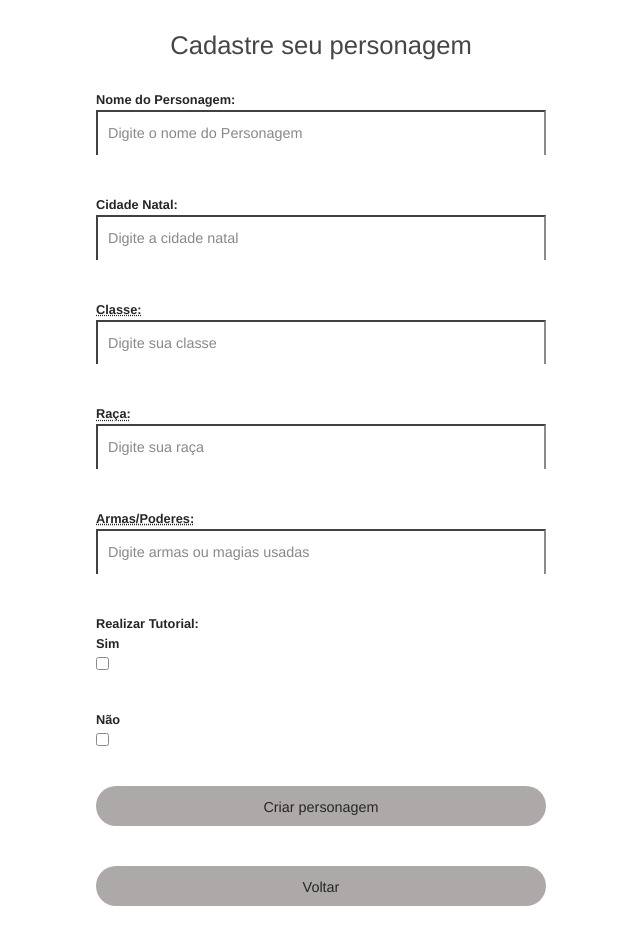
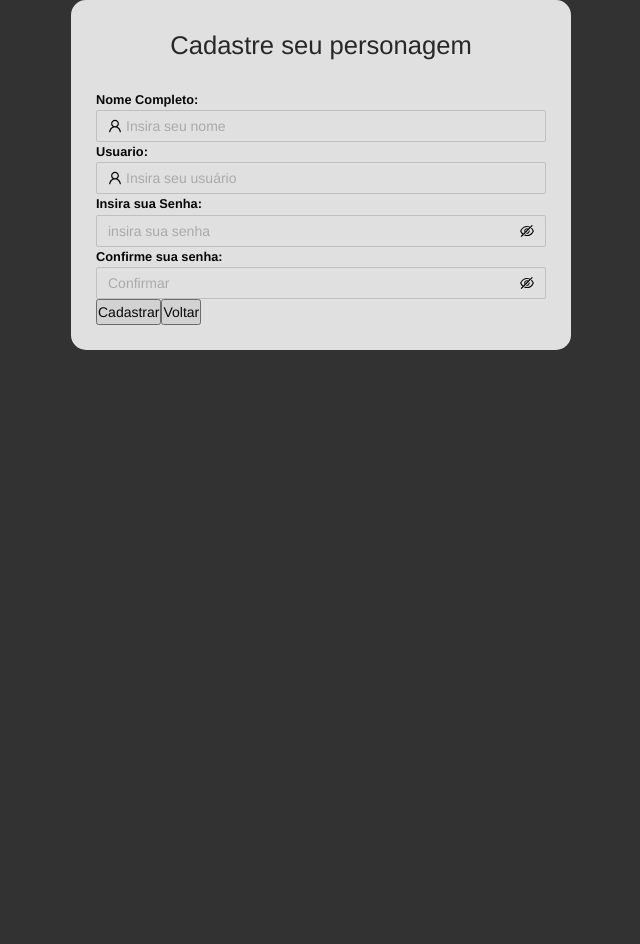
Before and after one commit to w2gner/funkoOnSale-FrontEnd, a React (Create React App) app: page /cadastro in a window 1280 px wide. Shown: the top 944 px of the page, without its empty margins (319-959 px from the left). After the commit the page ends 800 px from the top, so only its background shows below. Built offline with nearby package versions, Linux system fonts and the light colour scheme.

Commit message:
Corrigindo pagina de Cadastro

```diff
--- a/src/Cadastro/Cadastro.css
+++ b/src/Cadastro/Cadastro.css
@@ -18,7 +18,7 @@ body{
     background-image: url('imagens/fundoteste.jpg');*/
     background-size: cover;
     background-position-y: 0px;
-
+    background-color: #323232;
 }
 #main-container{
     width: 500px;
--- a/src/Cadastro/Cadastro.js
+++ b/src/Cadastro/Cadastro.js
@@ -1,7 +1,14 @@
 import React from "react";
 import './Cadastro.css';
 import template from "./Cadastro.jsx";
+import { InfoCircleOutlined, UserOutlined,EyeInvisibleOutlined, EyeTwoTone } from '@ant-design/icons';
+import { Input } from 'antd';
+import { Checkbox } from 'antd';
 
+const onChange = (e) => {
+    console.log(`checked = ${e.target.checked}`);
+    };
+const App = () => <Checkbox onChange={onChange}>Checkbox</Checkbox>;
 class Cadastro extends React.Component {
     render() {
         return (
@@ -9,43 +16,38 @@ class Cadastro extends React.Component {
                 <h1>Cadastre seu personagem</h1>
                 <form id="cadastroperso">
                     <div class="full-box">
-                        <label for="nome">Nome do Personagem:</label>
-                        <input type="text" name="personagem" id="nome" placeholder="Digite o nome do Personagem" />
+                        <label for="nome">Nome Completo:</label>
+                        <Input
+                            placeholder="Insira seu nome"
+                            prefix={<UserOutlined className="site-form-item-icon" />}
+                            />
                     </div>
                     <div class="full-box">
-                        <label for="cidade"> Cidade Natal:</label>
-                        <input type="text" name="cidade" id="cidade" placeholder="Digite a cidade natal" />
+                        <label for="User"> Usuario:</label>
+                        <Input
+                            placeholder="Insira seu usuário"
+                            prefix={<UserOutlined className="site-form-item-icon" />}
+                            />
                     </div>
                     <div class="full-box">
-                        <label for="Classe">
-                            <abbr title="Ex: Guerreiro, Arqueiro, Mago">Classe:</abbr>
-                        </label>
-                        <input type="text" name="classe" id="classe" placeholder="Digite sua classe " />
+                        <label for="Senha"> Insira sua Senha:  </label>
+                        <Input.Password
+                                placeholder="insira sua senha"
+                                iconRender={visible => (visible ? <EyeTwoTone /> : <EyeInvisibleOutlined />)}
+                            />
                     </div>
                     <div class="full-box">
-                        <label for="cidade">
-                            <abbr title="Ex: Humano, Deus, Planeta">Raça:</abbr>
-                        </label>
-                        <input type="text" name="raça" id="raça" placeholder="Digite sua raça" />
+                        <label for="Confirma"> Confirme sua senha: </label>
+                        <Input.Password
+                            placeholder="Confirmar"
+                            iconRender={visible => (visible ? <EyeTwoTone /> : <EyeInvisibleOutlined />)}
+                        />
                     </div>
                     <div class="full-box">
-                        <label for="apetrechos">
-                            <abbr title="Ex: Martelo, Armadura, Magia">Armas/Poderes:</abbr>
+                    <label for="Confirme sua senha">
                         </label>
-                        <input type="text" name="apetrechos" id="apetrechos" placeholder="Digite armas ou magias usadas" />
-                    </div>
-                    <div class="half-box">
-                        <label for="tutorial">Realizar Tutorial:</label>
-                        <label for="Sim">Sim</label>
-                        <input type="checkbox" name="checkboxSim" id="checkboxSim" placeholder="Sim, eu quero" />
-                        <label for="Sim">Não</label>
-                        <input type="checkbox" name="checkboxNao" id="checkboxNao" placeholder="Nao quero" />
-                    </div>
-                    <div class="full-box">
-                        <input type="submit" value="Criar personagem" id="criar" />
-                    </div>
-                    <div class="full-box">
-                        <input type="submit" value="Voltar" id="Voltar" formaction="index.html" />
+                    <button className="Cadastrar" type="submit">Cadastrar</button>
+                    <button className="Voltar" type="submit" formAction='/'>Voltar</button>
                     </div>
                 </form>
             </div>
--- a/src/Login/Login.css
+++ b/src/Login/Login.css
@@ -10,7 +10,7 @@
     width: 500px;
     margin-left: auto;
     margin-right: auto;
-    background-color: white;
+    background-color: rgb(241, 234, 234);
     padding: 25px;
     border-radius: 15px;
     opacity: 85%;
@@ -54,3 +54,6 @@
 
     opacity: 0.8;
 }
+body{
+    background-color: rgb(255, 255, 255);
+}
--- a/src/Login/Login.js
+++ b/src/Login/Login.js
@@ -1,7 +1,7 @@
 import React, { useState } from 'react';
 import { Navigate, useNavigate, Link } from "react-router-dom";
 import { Input } from 'antd';
-import { InfoCircleOutlined, UserOutlined } from '@ant-design/icons';
+import { InfoCircleOutlined, UserOutlined,EyeInvisibleOutlined, EyeTwoTone } from '@ant-design/icons';
 import './Login.css';
 
 const Login = () => {
@@ -25,11 +25,12 @@ const Login = () => {
               placeholder="Insira seu usuário"
               prefix={<UserOutlined className="site-form-item-icon" />}
             />
-            <Input
-              placeholder="Insira sua senha"
-              prefix={<UserOutlined className="site-form-item-icon" />}
-            />
-            <button className="button" type="submit">Entrar</button>
+            <Input.Password
+                placeholder="insira sua senha"
+                iconRender={visible => (visible ? <EyeTwoTone /> : <EyeInvisibleOutlined />)}
+              />
+            <button className="Login" type="submit">Entrar</button>
+            <button className="Voltar" type="submit" formAction='/'>Voltar</button>
           </form>
         </section>
       </div>
--- a/src/index.css
+++ b/src/index.css
@@ -5,6 +5,7 @@ body {
     sans-serif;
   -webkit-font-smoothing: antialiased;
   -moz-osx-font-smoothing: grayscale;
+
 }
 
 code {
--- a/src/index.js
+++ b/src/index.js
@@ -10,6 +10,7 @@ import {
   BrowserRouter,
   Routes,
   Route,
+  Navigate,
 } from "react-router-dom";
 
 const root = ReactDOM.createRoot(document.getElementById('root'));
@@ -17,11 +18,11 @@ root.render(
   <React.StrictMode>
     <BrowserRouter>
       <Routes>
-        <Route path="/" element={<App />} />
-        <Route path="/home" element={<App />} />
-        <Route path="/login" element={<Login />} />
-        <Route path="/cadastro" element={<Cadastro />} />
-        <Route path="/funko" element={<Funko />} />
+        <Route exact path="/" element={<App />} />
+        <Route exact path="/home" element={<App />} />
+        <Route exact path="/login" element={<Login />} />
+        <Route exact path="/cadastro" element={<Cadastro />} />
+        <Route exact path="/funko" element={<Funko />} />
       </Routes>
     </BrowserRouter>
   </React.StrictMode>
```
